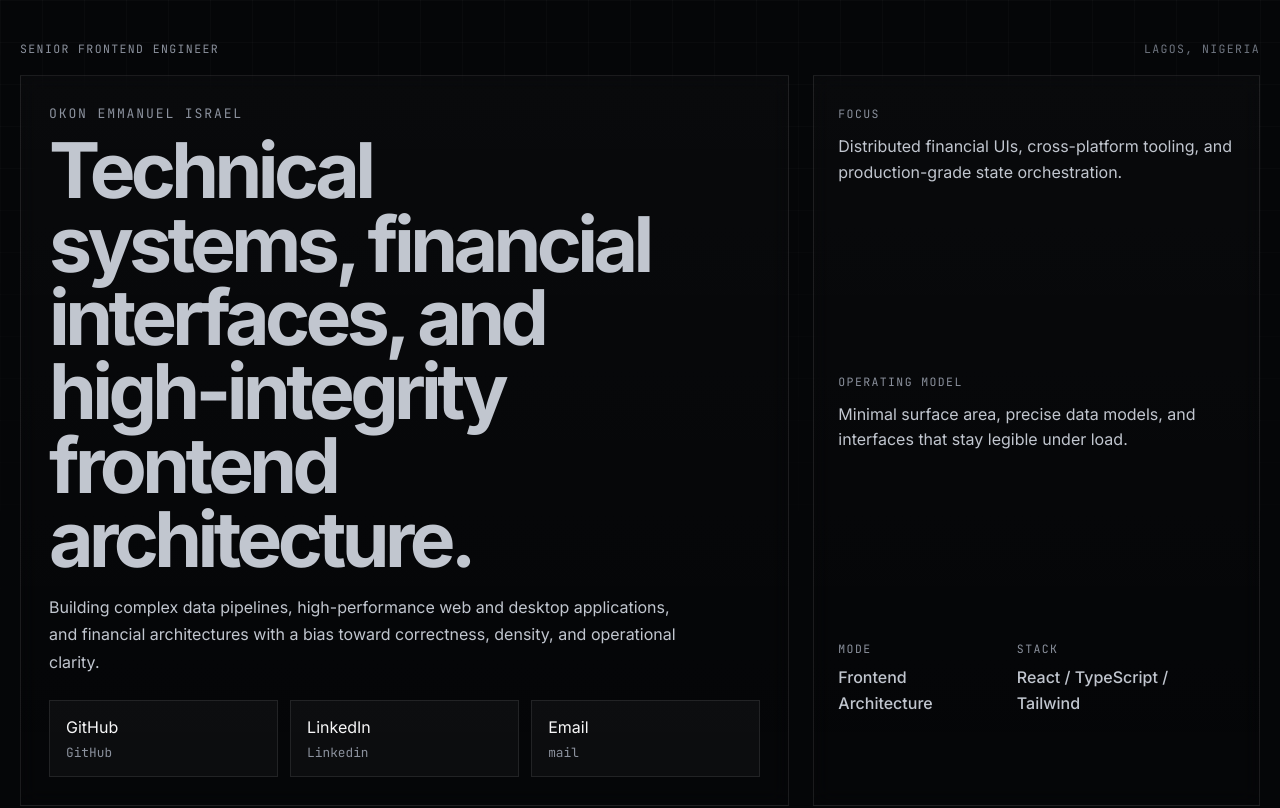
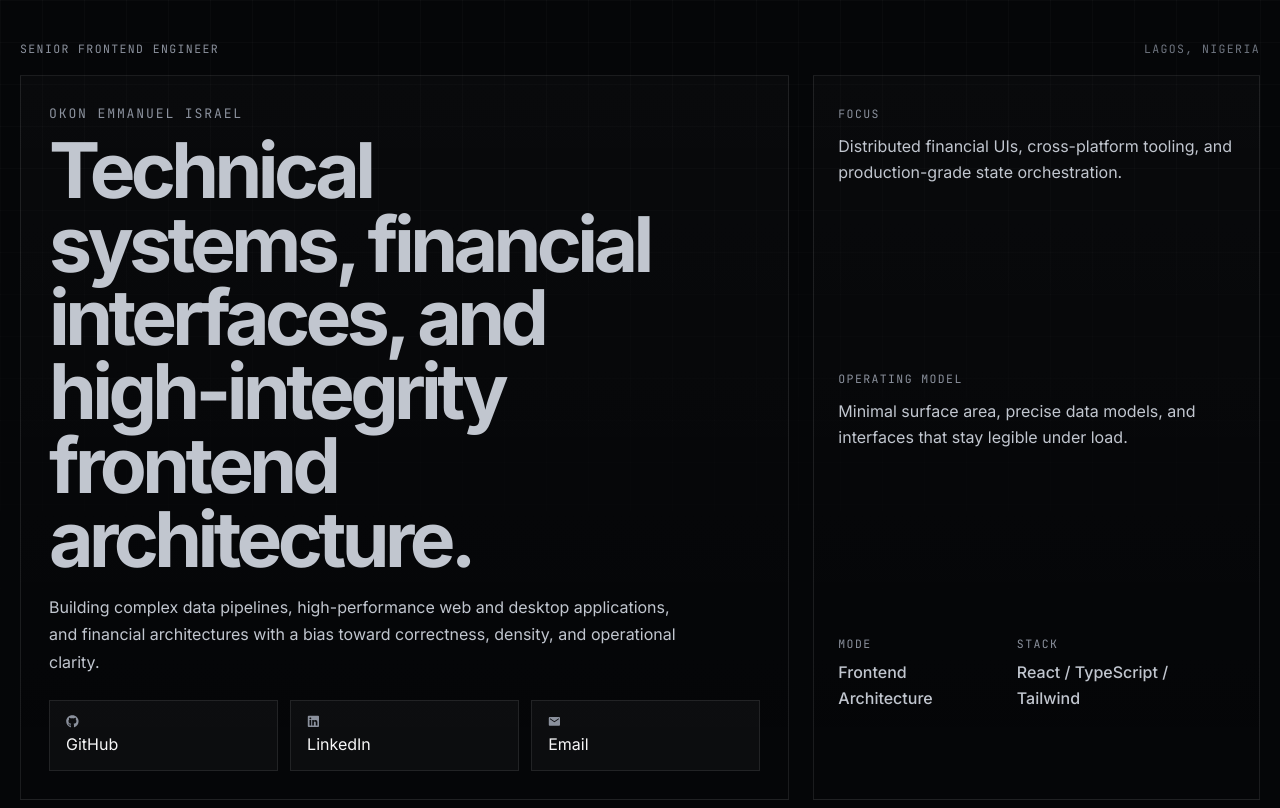
Before and after one commit to Napolite/portfolio-v1, a React app: page / in a window 1280 px wide. Shown: the top 808 px of the page. Built offline with nearby package versions, Linux system fonts and the light colour scheme; the HTML template or start-up script is replaced by a standard one.

Commit message:
added icons, added mouse tracking

```diff
--- a/src/App.css
+++ b/src/App.css
@@ -1,3 +1,26 @@
+.pointer-glow {
+  position: fixed;
+  inset: 0;
+  pointer-events: none;
+  z-index: 0;
+  background:
+    radial-gradient(
+      220px circle at var(--pointer-x) var(--pointer-y),
+      rgba(214, 171, 75, 0.22),
+      rgba(214, 171, 75, 0.1) 32%,
+      rgba(214, 171, 75, 0.04) 54%,
+      transparent 72%
+    );
+  mix-blend-mode: screen;
+  filter: blur(8px);
+  transition: opacity 180ms ease;
+}
+
+.portfolio-shell {
+  position: relative;
+  z-index: 1;
+}
+
 .portfolio-shell {
   width: min(1240px, calc(100% - 32px));
   margin: 0 auto;
@@ -303,3 +326,9 @@ h1 {
     max-width: 100%;
   }
 }
+
+@media (prefers-reduced-motion: reduce) {
+  .pointer-glow {
+    display: none;
+  }
+}
--- a/src/App.tsx
+++ b/src/App.tsx
@@ -1,4 +1,7 @@
+import { useEffect, useState } from "react";
+import { FaGithub, FaLinkedin } from "react-icons/fa";
 import "./App.css";
+import { IoMdMail } from "react-icons/io";
 
 type SocialLink = {
   label: string;
@@ -19,13 +22,17 @@ type Experience = {
 };
 
 const socialLinks: SocialLink[] = [
-  { label: "GitHub", href: "https://github.com/Napolite", value: "GitHub" },
+  { label: "GitHub", href: "https://github.com/Napolite", value: <FaGithub /> },
   {
     label: "LinkedIn",
     href: "https://www.linkedin.com/in/dev-okon-emmanuel",
-    value: "Linkedin",
+    value: <FaLinkedin />,
   },
-  { label: "Email", href: "mailto:Okonemmanuelmma@gmail.com", value: "mail" },
+  {
+    label: "Email",
+    href: "mailto:Okonemmanuelmma@gmail.com",
+    value: <IoMdMail />,
+  },
 ];
 
 const skillGroups: SkillGroup[] = [
@@ -107,8 +114,45 @@ const experiences: Experience[] = [
 ];
 
 function App() {
+  const [pointer, setPointer] = useState({ x: 0, y: 0, active: false });
+
+  useEffect(() => {
+    const updatePointer = (event: PointerEvent) => {
+      setPointer({
+        x: event.clientX,
+        y: event.clientY,
+        active: true,
+      });
+    };
+
+    const resetPointer = () => {
+      setPointer((current) => ({ ...current, active: false }));
+    };
+
+    window.addEventListener("pointermove", updatePointer);
+    window.addEventListener("pointerleave", resetPointer);
+    window.addEventListener("blur", resetPointer);
+
+    return () => {
+      window.removeEventListener("pointermove", updatePointer);
+      window.removeEventListener("pointerleave", resetPointer);
+      window.removeEventListener("blur", resetPointer);
+    };
+  }, []);
+
   return (
     <main className="portfolio-shell">
+      <div
+        className="pointer-glow"
+        aria-hidden="true"
+        style={
+          {
+            "--pointer-x": `${pointer.x}px`,
+            "--pointer-y": `${pointer.y}px`,
+            opacity: pointer.active ? 1 : 0,
+          } as React.CSSProperties
+        }
+      />
       <section className="hero-panel">
         <div className="eyebrow-row">
           <span className="eyebrow">Senior Frontend Engineer</span>
@@ -130,9 +174,14 @@ function App() {
 
             <div className="social-row" aria-label="Quick links">
               {socialLinks.map((link) => (
-                <a key={link.label} className="social-link" href={link.href}>
+                <a
+                  key={link.label}
+                  className="social-link"
+                  href={link.href}
+                  target="_blank"
+                >
+                  <span className="social-value">{link.value}</span>
                   <span>{link.label}</span>
-                  <span className="social-value">{link.value}</span>
                 </a>
               ))}
             </div>
```
